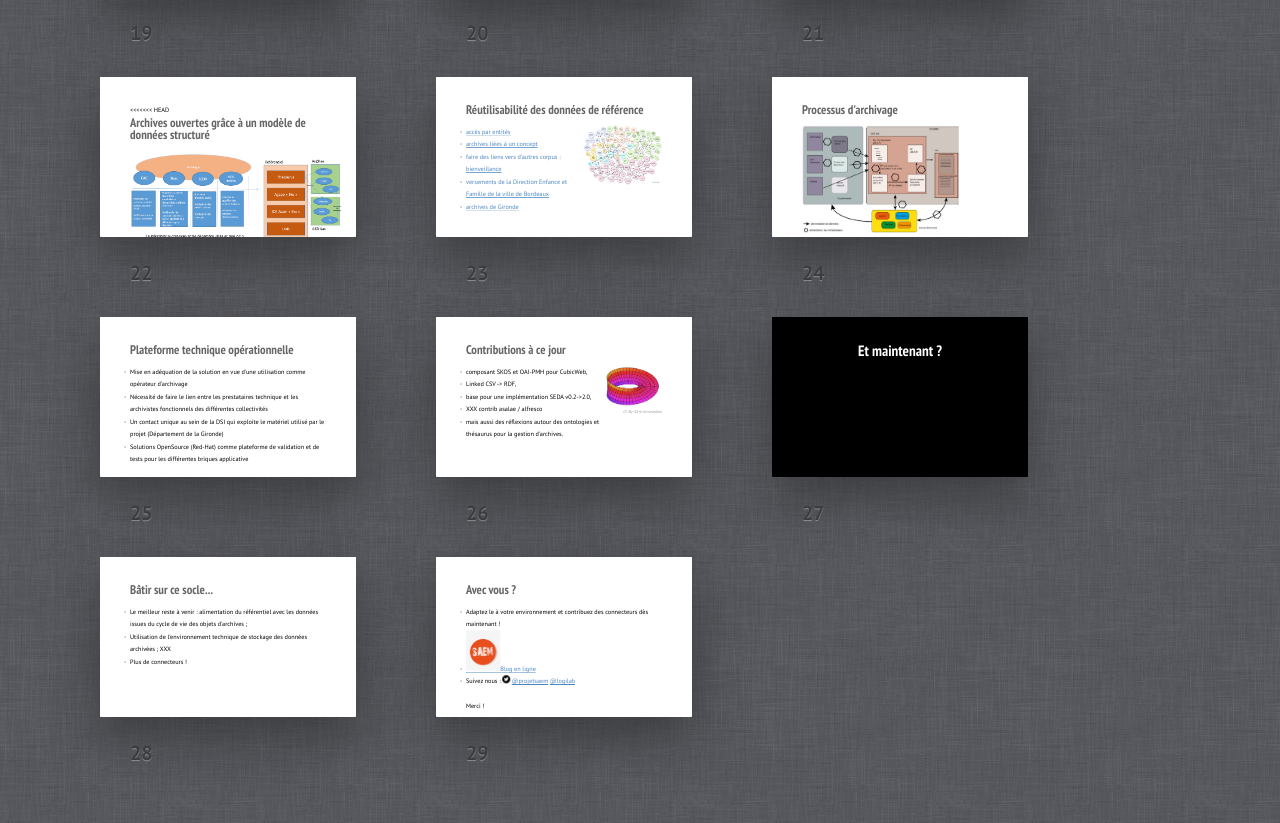
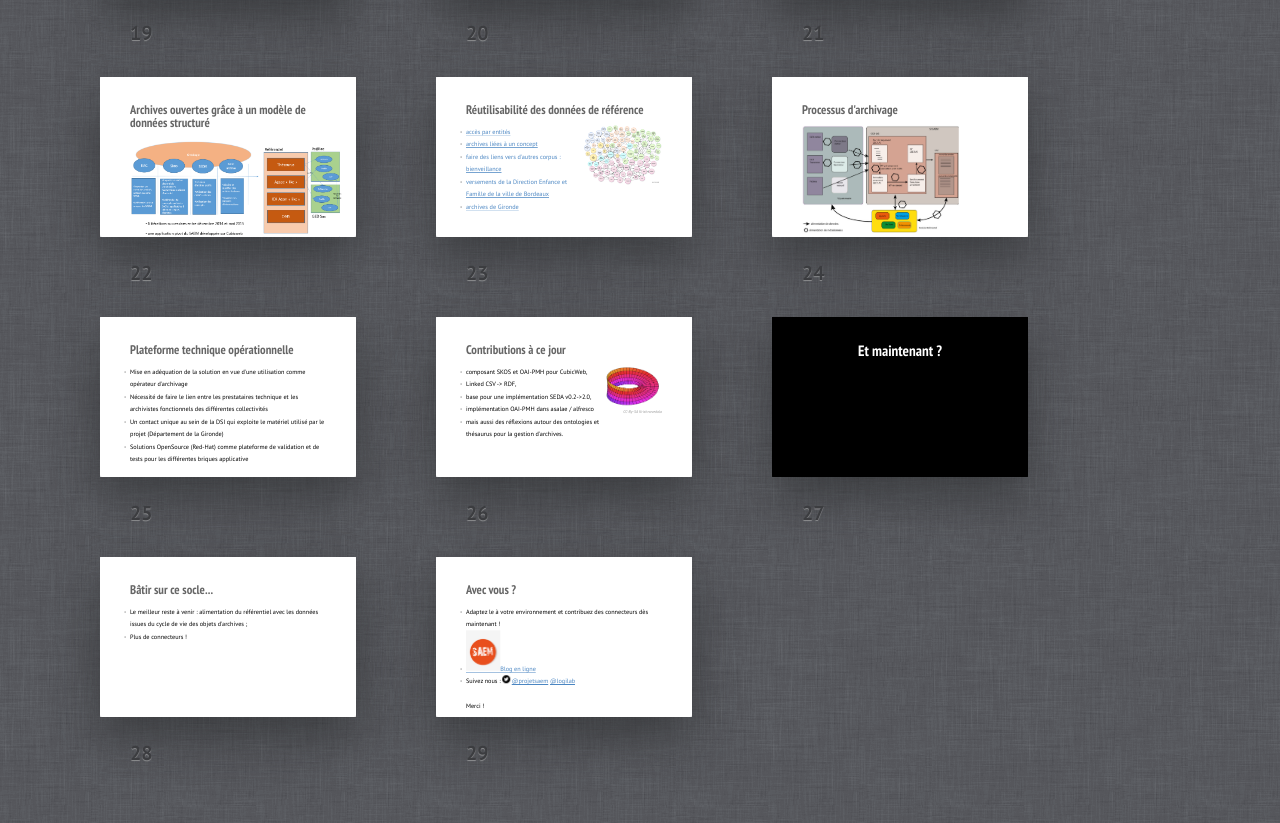
Before and after one commit to akakeronos/prezOSS, a plain HTML site: page index.html in a window 1280 px wide. Shown: the part 1883-2706 px from the top of the page. Drawn offline with Linux system fonts and the light colour scheme.

Commit message:
suppression head

```diff
--- a/index.html
+++ b/index.html
@@ -263,7 +263,6 @@ ul.exemple li{
 
 	<section class="slide">
 	  <div>
-<<<<<<< HEAD
 	    <h2>Archives ouvertes grâce à un modèle de données structuré</h2>
 	    <img src="pictures/ontologieArchives.jpg" alt="" style="width: 850px;"/>
 	    <img src="pictures/dataModel.png" style="width: 800px;"/>
@@ -275,7 +274,6 @@ ul.exemple li{
 	    <div style="float : right;">
 		<img src="pictures/ontologieArchives.jpg" alt="" style="width: 800px;"/>
 	    </div>
->>>>>>> 9c3cc0408f45963f89e3333b1b414b43022c01e3
 	  </div>
 	</section>
 
@@ -319,7 +317,7 @@ ul.exemple li{
 	    <li>composant SKOS et OAI-PMH pour CubicWeb,</li>
 	    <li>Linked CSV -> RDF,</li>
 	    <li>base pour une implémentation SEDA v0.2->2.0,</li>
-	    <li>XXX contrib asalae / alfresco</li>
+	    <li>implémentation OAI-PMH dans asalae / alfresco</li>
 	    <li>mais aussi des réflexions autour des ontologies et thésaurus pour la gestion d'archives.</li>
 	  </ul>
         <img src="pictures/Moebius_strip.png" style="float: right; width:30%;"/>
@@ -344,7 +342,6 @@ ul.exemple li{
 	  <ul>
 	    <li>Le meilleur reste à venir : alimentation du référentiel avec les données issues du
 	    cycle de vie des objets d'archives ;</li>
-	    <li>Utilisation de l'environnement technique de stockage des données archivées ; XXX</li>
 	    <li>Plus de connecteurs !</li>
 	  </ul>
 	</div></section>
```
